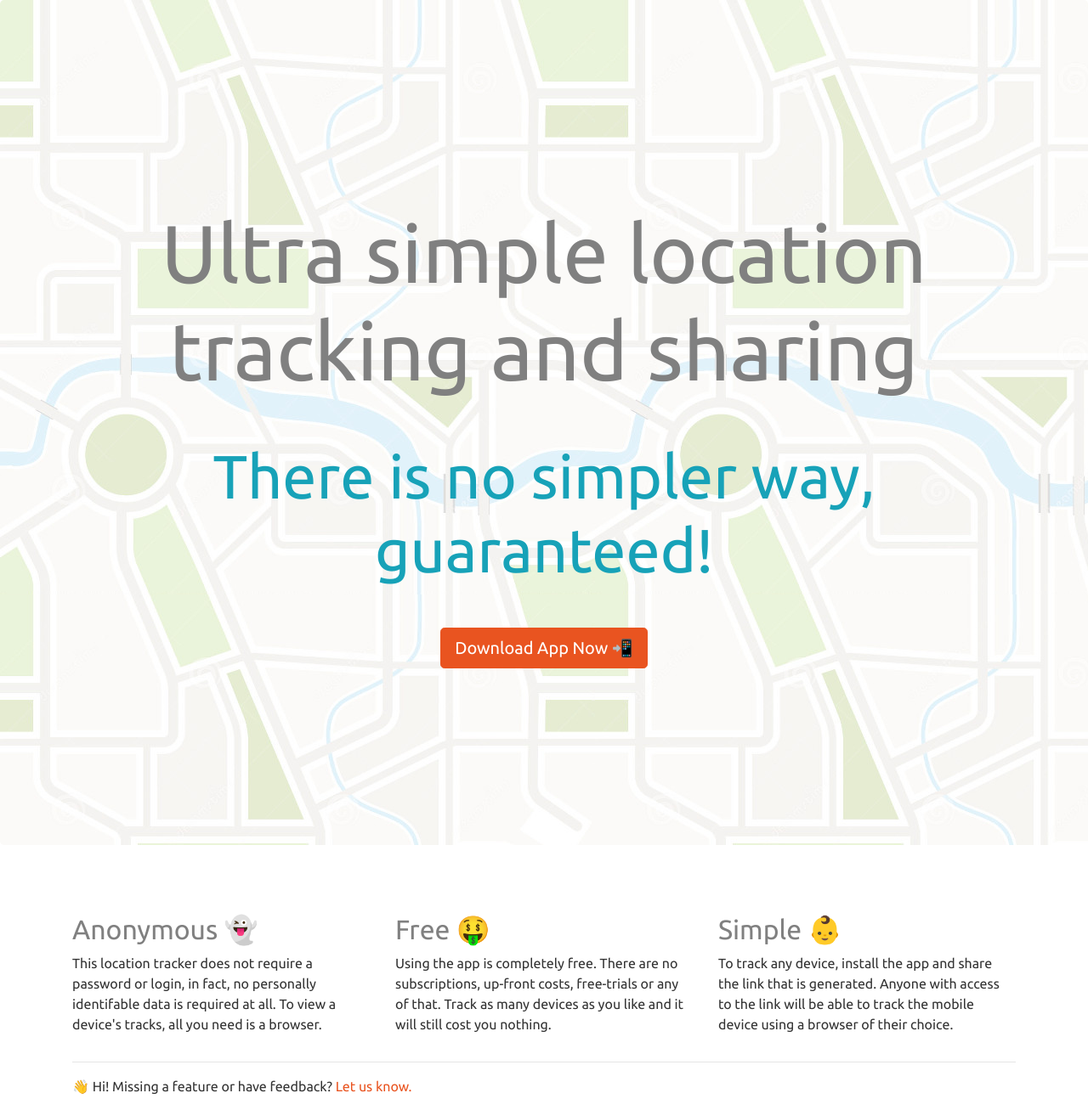
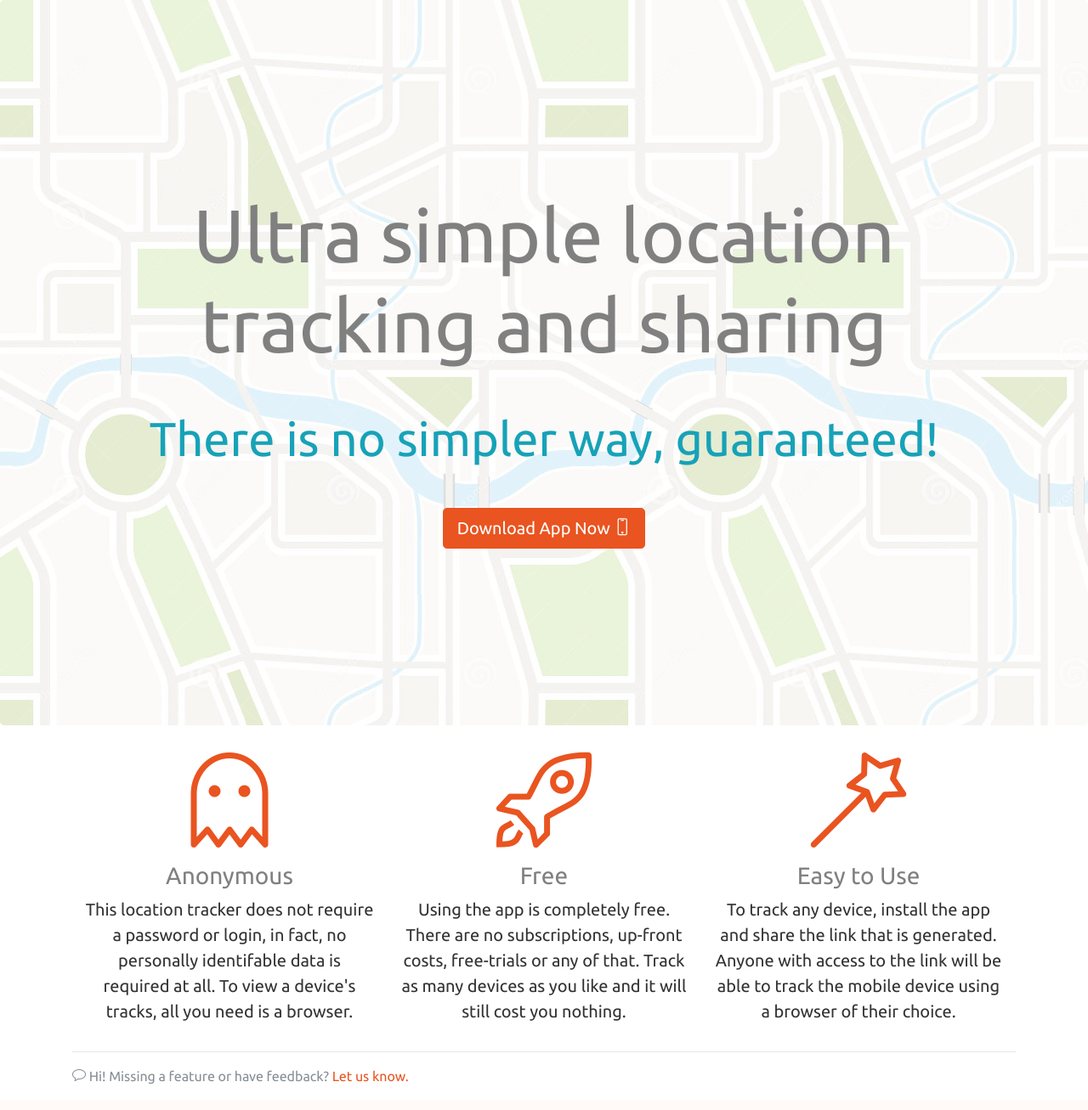
Before and after one commit to caspii/pathbox-server, a Flask app: page / in a window 1280 px wide. Shown: the part 56-1363 px from the top of the page at 85% size. After the commit the page ends 1332 px from the top, so only its background shows below. Run offline with Flask 2, Linux system fonts and the light colour scheme; some libraries are stand-ins or nearby versions.

Commit message:
Improved homepage and added new icons

```diff
--- a/static/styles.css
+++ b/static/styles.css
@@ -11,6 +11,11 @@
 }
 
 h1, h2, h3, h4, h5, h6, .h1, .h2, .h3, .h4, .h5, .h6 {
-    margin: 3.0rem 0 0.5rem 0;
+    margin: 2rem 0 0.5rem 0;
     color: grey;
 }
+
+.features-icons .features-icons-item .features-icons-icon {
+    height: 6rem;
+    font-size: 7rem;
+}
--- a/templates/landing.html
+++ b/templates/landing.html
@@ -4,36 +4,49 @@
  <!-- Main jumbotron for a primary marketing message or call to action -->
       <div class="jumbotron text-center back">
         <div class="container">
-          <h1 class="display-1">Ultra simple location tracking and sharing</h1>
-          <h1 class="my-5 text-info display-3">There is no simpler way, guaranteed!</h1>
-          <p><a class="btn btn-primary btn-lg display-3" href="#" role="button">Download App Now 📲</a></p>
+          <h2 class="display-2">Ultra simple location tracking and sharing</h2>
+          <h3 class="my-5 text-info display-4">There is no simpler way, guaranteed!</h3>
+          <p><a class="btn btn-primary btn-lg display-3" href="#" role="button">Download App Now <i class="icon-screen-smartphone"></i></a></p>
         </div>
       </div>
 
       <div class="container">
-        <!-- Example row of columns -->
-        <div class="row">
-          <div class="col-md-4">
-            <h2>Anonymous 👻</h2>
-            <p>This location tracker does not require a password or login, in fact, no personally identifable data is
+        <section class="features-icons text-center">
+          <div class="container">
+            <div class="row">
+              <div class="col-lg-4">
+                <div class="features-icons-item mx-auto mb-5 mb-lg-0 mb-lg-3">
+                  <div class="features-icons-icon d-flex">
+                    <i class="icon-ghost m-auto text-primary"></i>
+                  </div>
+                  <h3>Anonymous</h3>
+                  <p class="lead mb-0">This location tracker does not require a password or login, in fact, no personally identifable data is
               required at all. To view a device's tracks, all you need is a browser.</p>
-
+                </div>
+              </div>
+              <div class="col-lg-4">
+                <div class="features-icons-item mx-auto mb-5 mb-lg-0 mb-lg-3">
+                  <div class="features-icons-icon d-flex">
+                    <i class="icon-rocket m-auto text-primary"></i>
+                  </div>
+                  <h3>Free</h3>
+                  <p class="lead mb-0">Using the app is completely free. There are no subscriptions, up-front costs, free-trials or any of that.
+              Track as many devices as you like and it will still cost you nothing.</p>
+                </div>
+              </div>
+              <div class="col-lg-4">
+                <div class="features-icons-item mx-auto mb-0 mb-lg-3">
+                  <div class="features-icons-icon d-flex">
+                    <i class="icon-magic-wand m-auto text-primary"></i>
+                  </div>
+                  <h3>Easy to Use</h3>
+                  <p class="lead mb-0">To track any device, install the app and share the link that is generated. Anyone with access to the
+              link will be able to track the mobile device using a browser of their choice.</p>
+                </div>
+              </div>
+            </div>
           </div>
-          <div class="col-md-4">
-            <h2>Free 🤑</h2>
-            <p>Using the app is completely free. There are no subscriptions, up-front costs, free-trials or any of that.
-              Track as many devices as you like and it will still cost you nothing.</p>
-
-          </div>
-          <div class="col-md-4">
-            <h2>Simple 👶</h2>
-            <p>To track any device, install the app and share the link that is generated. Anyone with access to the
-              link will be able to track the mobile device using a browser of their choice.</p>
-
-          </div>
-        </div>
-
-        <hr>
+        </section>
 
       </div> <!-- /container -->
 
--- a/templates/layout.html
+++ b/templates/layout.html
@@ -15,6 +15,7 @@
     <link rel="stylesheet" href="https://bootswatch.com/4/united/bootstrap.min.css" >
 
     <link rel="stylesheet" href="{{url_for('static', filename='styles.css')}}">
+    <link href="{{url_for('static', filename='node_modules/simple-line-icons/css/simple-line-icons.css')}}" rel="stylesheet" type="text/css">
   </head>
 
   <body>
@@ -56,8 +57,9 @@
 
     </main>
 
-    <footer class="container">
-      <p>👋 Hi! Missing a feature or have feedback? <a href="mailto:caspar.wrede@gmail.com">Let us know.</a></p>
+    <footer class="container mt-2">
+      <hr>
+      <p class="text-muted"><i class="icon-bubble"></i> Hi! Missing a feature or have feedback? <a href="mailto:caspar.wrede@gmail.com">Let us know.</a></p>
     </footer>
 
     <!-- Bootstrap core JavaScript
```
Also changed, not shown: static/package.json (added, +14 -0 lines), static/package-lock.json (added), 1 other file.
